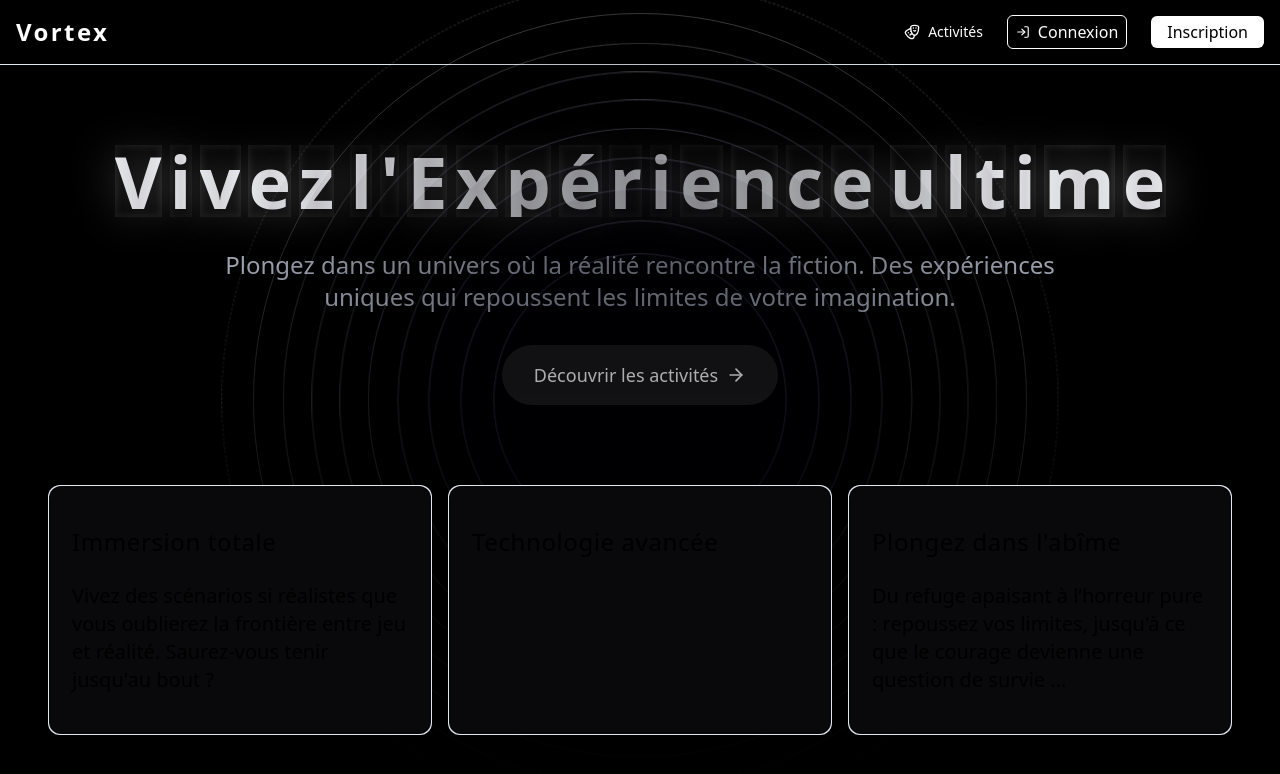
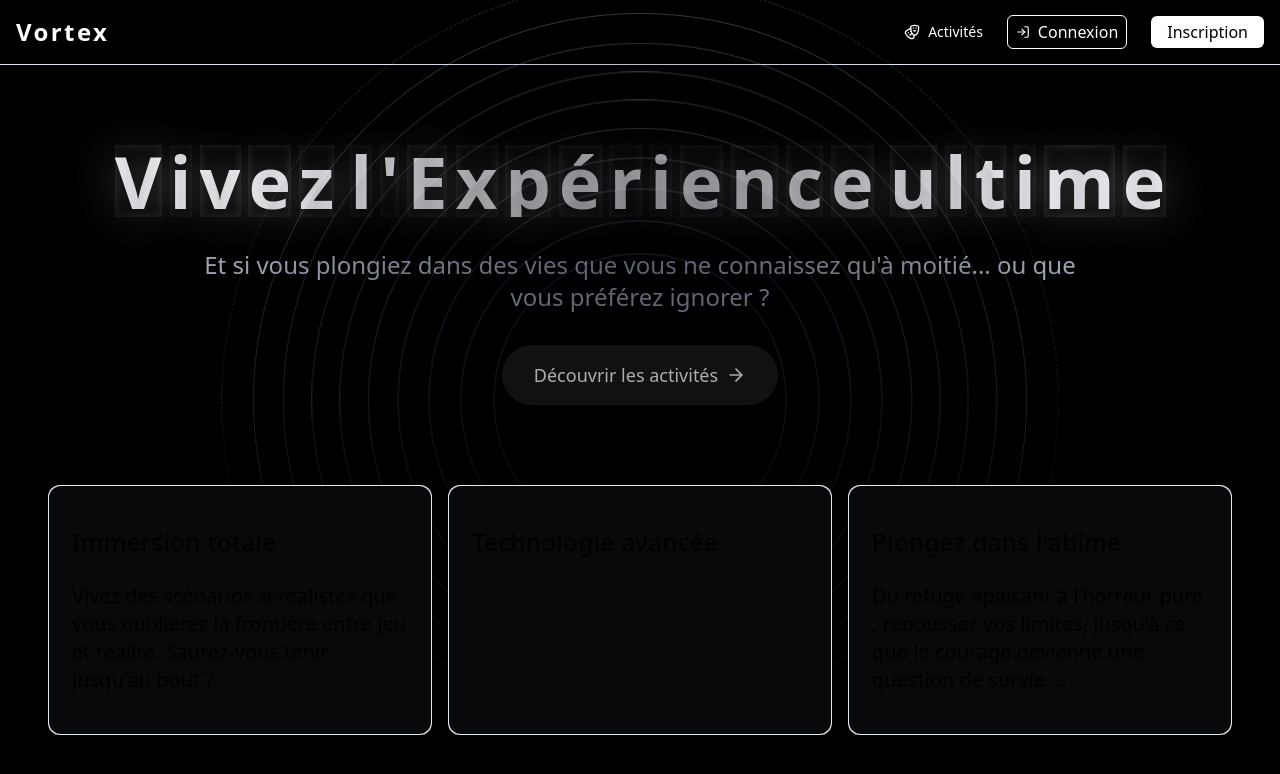
Before and after one commit to fullmc/next-booking, a Next.js app: page / in a window 1280 px wide. Shown: the top 774 px of the page. Built offline with nearby package versions, Linux system fonts and the light colour scheme; no server answers.

Commit message:
changed catchphrase

```diff
--- a/app/activities/page.tsx
+++ b/app/activities/page.tsx
@@ -80,7 +80,11 @@ export default function ActivitiesPage() {
       {/* En-tête et Recherche */}
       <div className="mb-12 space-y-4">
         <div className="flex justify-between items-center">
-          <h1 className="text-4xl font-bold mb-4">Découvrez nos activités</h1>
+          <div className="flex flex-col">
+            <h1 className="text-4xl font-bold mb-4">Découvrez nos activités</h1>
+            <p className="text-gray-700">Plongez dans un univers où la réalité rencontre la fiction.
+            Des expériences uniques qui repoussent les limites de votre imagination.</p>
+          </div>
           {isAdmin && (
             <Button
               onClick={() => router.push('/activities/manage')}
--- a/app/page.tsx
+++ b/app/page.tsx
@@ -35,8 +35,7 @@ export default function Home() {
             transition={{ delay: 0.2 }}
             className="text-xl md:text-2xl text-gray-400"
           >
-            Plongez dans un univers où la réalité rencontre la fiction.
-            Des expériences uniques qui repoussent les limites de votre imagination.
+            Et si vous plongiez dans des vies que vous ne connaissez qu'à moitié... ou que vous préférez ignorer ?
           </motion.p>
 
           <motion.button
```
